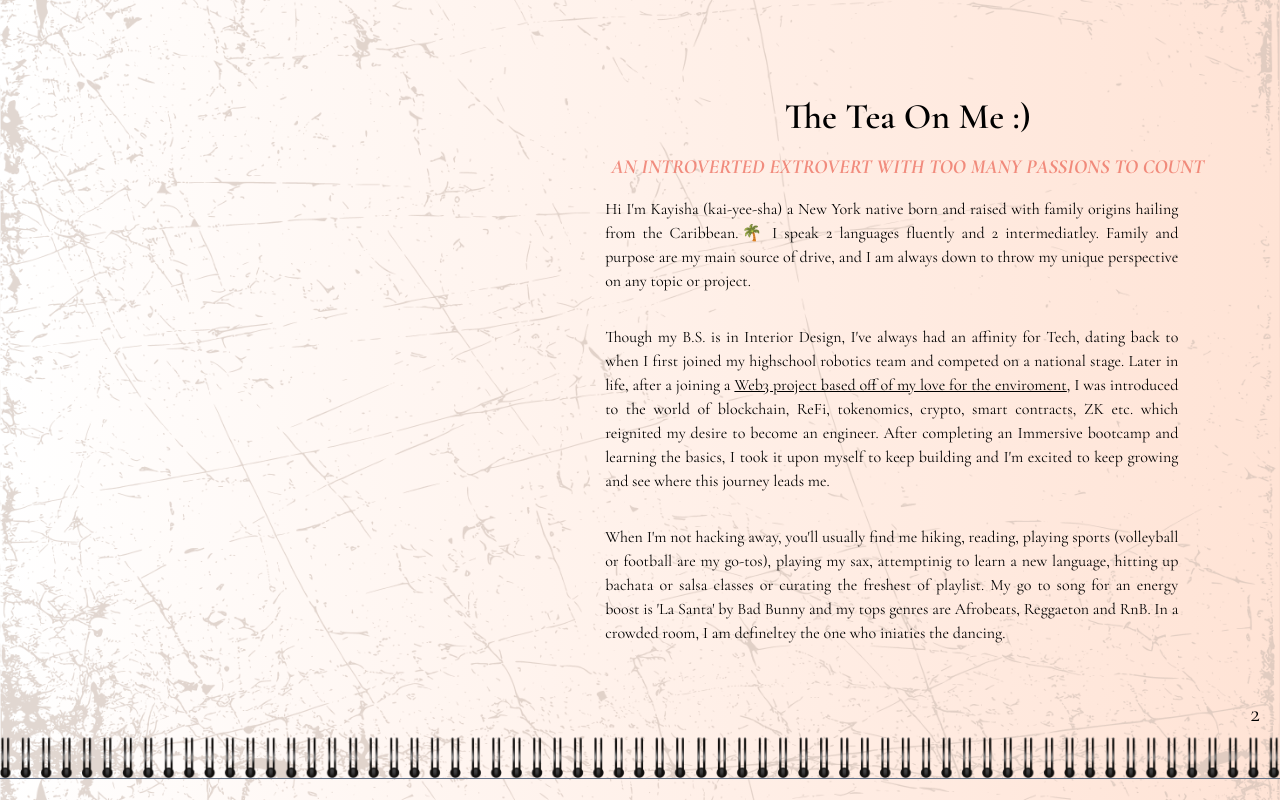
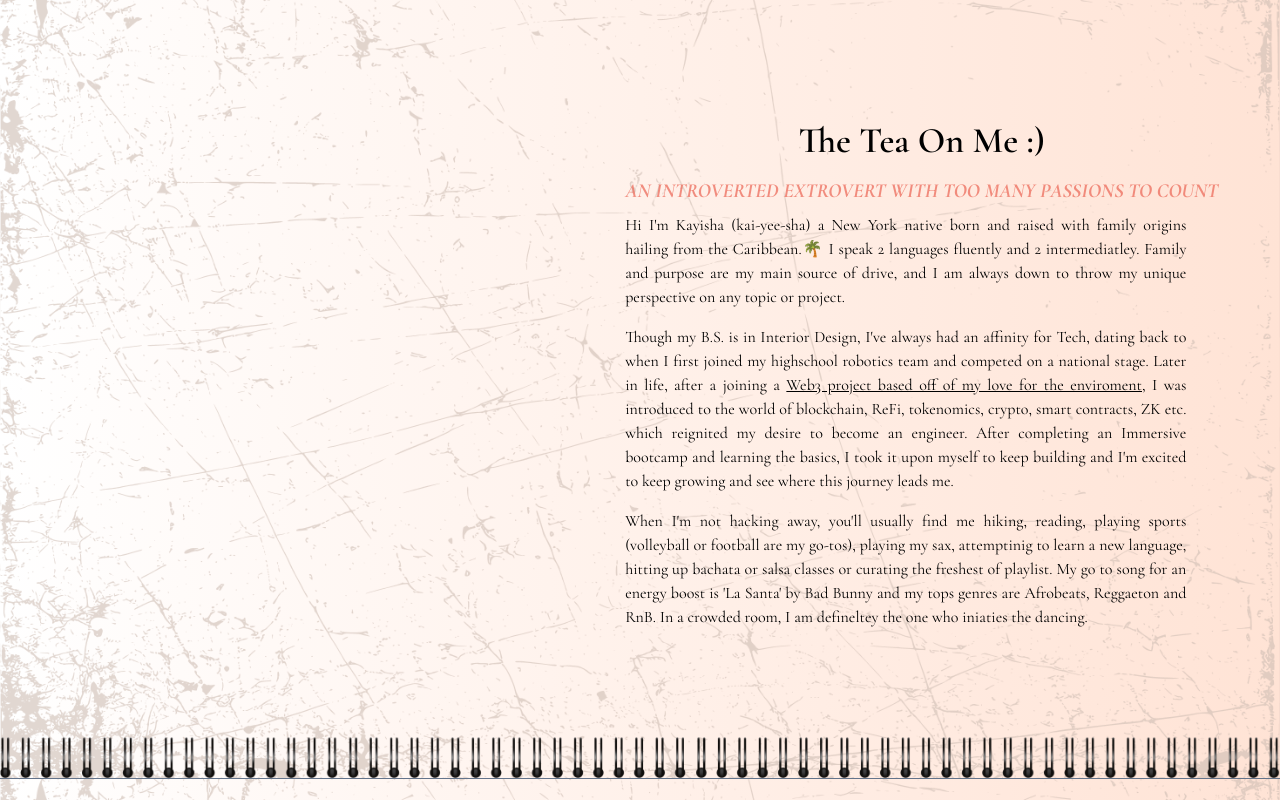
Before and after one commit to kayishau/23_portfolio, a React (Create React App) app: page / in a window 1280 px wide. Shown: the part 840-1640 px from the top of the page. Built offline with nearby package versions, Linux system fonts and the light colour scheme; a web font is replaced by a local one.

Commit message:
xl screen bp

```diff
--- a/src/sections/About.js
+++ b/src/sections/About.js
@@ -9,29 +9,29 @@ const About = () => {
         id="aboutSection"
         className="flex flex-col lg:flex-row items-center justify-center md:min-h-screen w-full border-t border-slate-500"
       >
-        <div className="w-full lg:w-1/2 lg:my-5 items-center justify-center">
+        <div className="w-full lg:w-1/2 lg:my-5 xl:pl-8 items-center justify-center">
           <AboutPictures />
         </div>
-        <div className="w-full px-4 lg:px-0 lg:mr-10 lg:w-1/2 flex flex-col justify-center items-center">
+        <div className="w-full px-4 lg:px-0 lg:mr-10 lg:w-1/2 xl:mr-0 xl:pr-8 flex flex-col justify-center items-center">
           <div>
             <h1 className="font-cg text-2xl lg:text-3xl xl:text-4xl font-extrabold md:mb-4">The Tea On Me :)</h1>
           </div>
           <h2 className="text-md lg:text-lg xl:text-xl font-cg italic font-bold uppercase text-center text-primary/75">
            An introverted extrovert with too many passions to count
           </h2>
-          <p className="text-xs tablet:text-sm lg:text-base my-2 xl:my-4 md:pr-8 font-cg text-center lg:text-justify">
+          <p className="text-xs tablet:text-sm lg:text-base my-2 md:pr-8 font-cg text-center lg:text-justify">
            Hi I'm Kayisha (kai-yee-sha) a <span>New York native </span>born and raised with family origins hailing from the Caribbean.🌴 I speak 2 languages fluently and 2 intermediatley. Family and purpose are my main source of drive, and I am always down to throw my unique perspective on any topic or project.
           </p>
-          <p className="text-xs tablet:text-sm lg:text-base my-2 xl:my-4 md:pr-8 font-cg text-center lg:text-justify">
+          <p className="text-xs tablet:text-sm lg:text-base my-2 md:pr-8 font-cg text-center lg:text-justify">
           Though my B.S. is in Interior Design, I've always had an affinity for Tech, dating back to when I first joined my highschool robotics team and competed on a national stage. Later in life, after a joining a <span><a href="https://twitter.com/litter_token?ref_src=twsrc%5Egoogle%7Ctwcamp%5Eserp%7Ctwgr%5Eauthor" target={"_blank"} rel="noreferrer" className="underline">Web3 project based off of my love for the enviroment</a>, I was introduced to the world of blockchain, ReFi, tokenomics, crypto, smart contracts, ZK etc. which reignited my desire to become an engineer.</span> After completing an Immersive bootcamp and learning the basics, I took it upon myself to keep building and I'm excited to keep growing and see where this journey leads me.
           </p>
 
-          <p className="text-xs tablet:text-sm lg:text-base my-2 xl:my-4 md:pr-8 font-cg text-center lg:text-justify">
+          <p className="text-xs tablet:text-sm lg:text-base my-2 md:pr-8 font-cg text-center lg:text-justify">
             When I'm not hacking away, you'll usually find me hiking, reading, playing sports (volleyball or football are my go-tos), playing my sax, attemptinig to learn a new language, hitting up bachata or salsa classes or curating the freshest of playlist. My go to song for an energy boost is 'La Santa' by Bad Bunny and my tops genres are Afrobeats, Reggaeton and RnB. In a crowded room, I am defineltey the one who iniaties the dancing.
           </p>
 
         </div>
-        <div className="self-end md:pb-12 mr-5">
+        <div className="self-end md:pb-12 mr-5 xl:opacity-0">
           <h1 className="font-cg text-black text-sm tablet:text-lg md:text-xl lg:text-2xl">2</h1>
         </div>
       </section>
```
